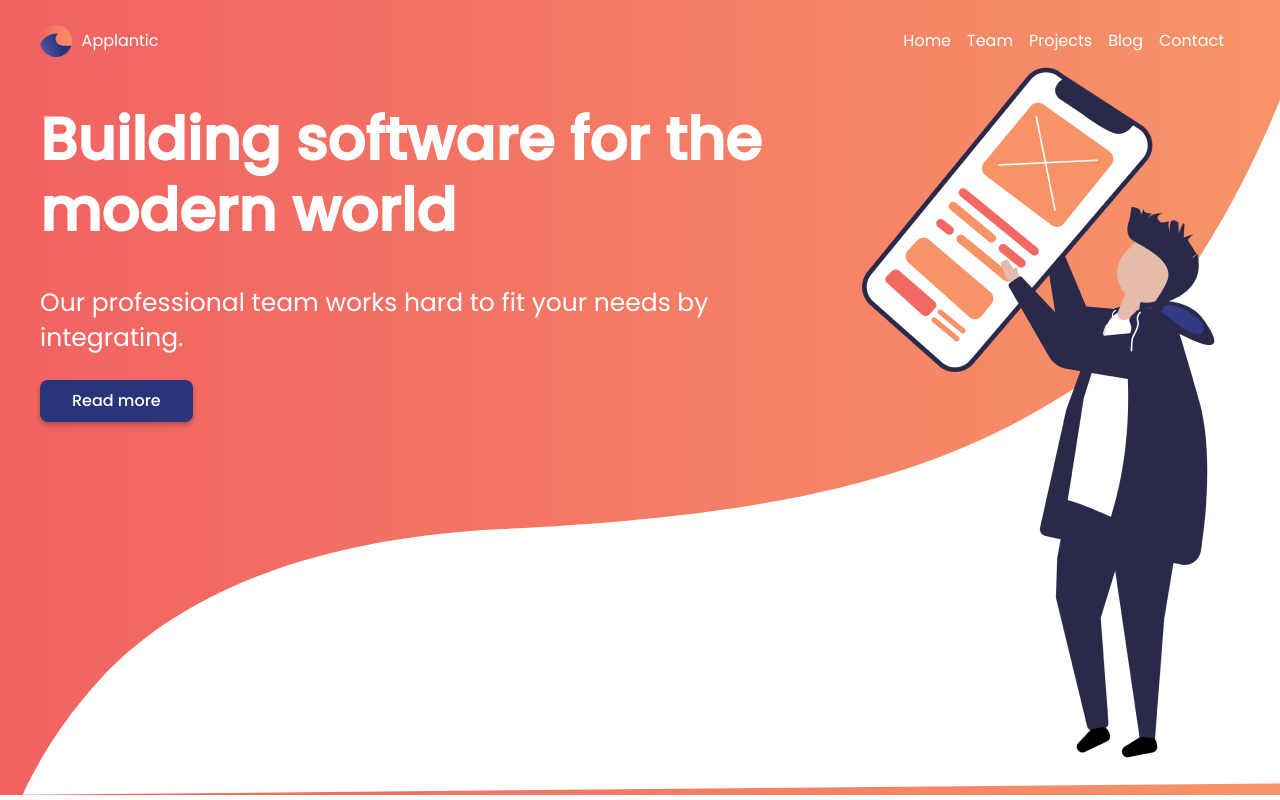
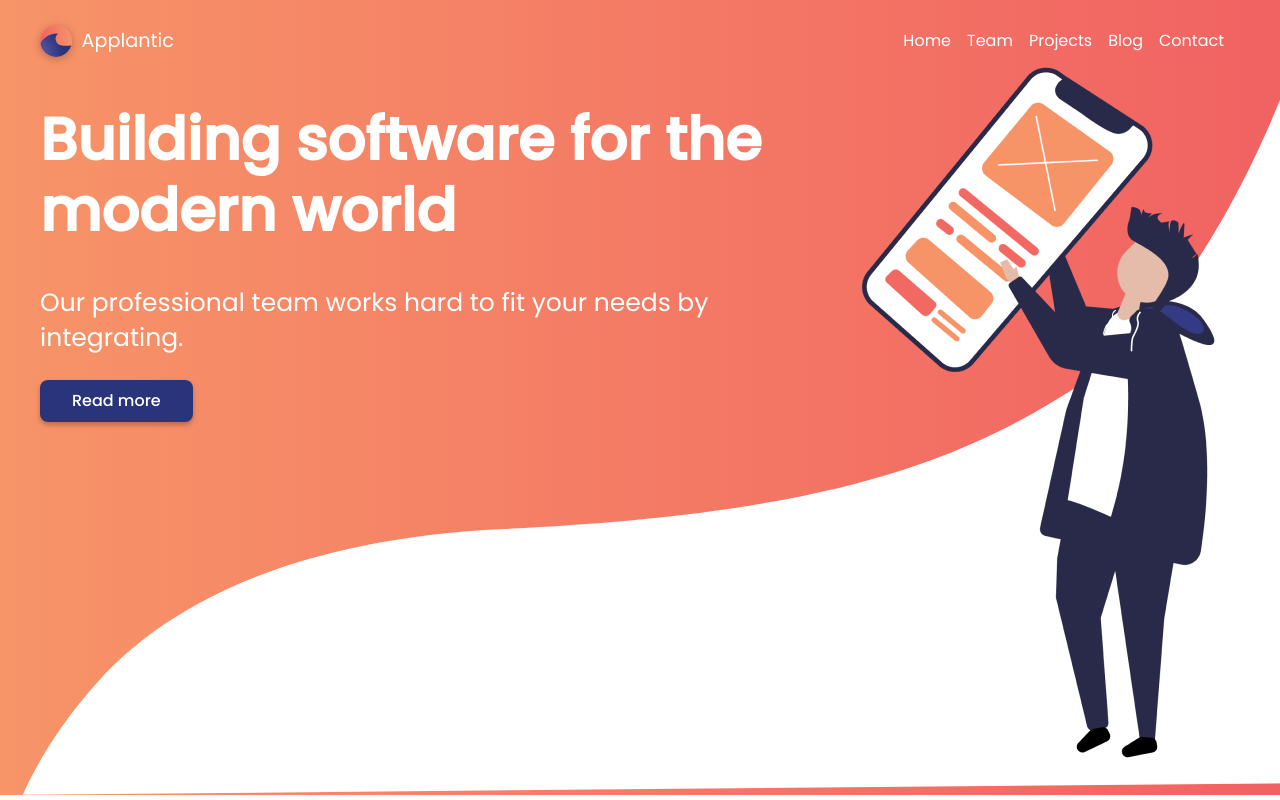
Before and after one commit to applantic/homepage, a React (Create React App) app: page / in a window 1280 px wide. Shown: the top 800 px of the page. Built offline with nearby package versions, Linux system fonts and the light colour scheme.

Commit message:
fix: gradient on header

```diff
--- a/src/sections/Header.jsx
+++ b/src/sections/Header.jsx
@@ -39,10 +39,13 @@ const LogoContainer = styled.div`
   align-items: center;
   margin-right: auto;
   color: ${({ theme }) => theme.colors.white};
+  font-size: 1.2rem;
 `;
 
 const Logo = styled.img`
   margin-right: .6rem
+  box-shadow: 0px 2px 9px rgba(0, 0, 0, 0.25);
+  border-radius: 50%;
 `;
 
 export default () => (
--- a/src/styles/theme.js
+++ b/src/styles/theme.js
@@ -4,8 +4,8 @@ export const createTheme = ({ primary, secondary }) => ({
   primary,
   secondary,
   colors,
-  primaryGradient: `linear-gradient(90deg, ${colors.darkPeach} 0%, ${
-    colors.peach
+  primaryGradient: `linear-gradient(90deg, ${colors.peach} 0%, ${
+    colors.darkPeach
   } 100%)`,
   secondaryGradient: `linear-gradient(90deg, ${colors.oceanBlue} 0%, ${
     colors.scampi
```
